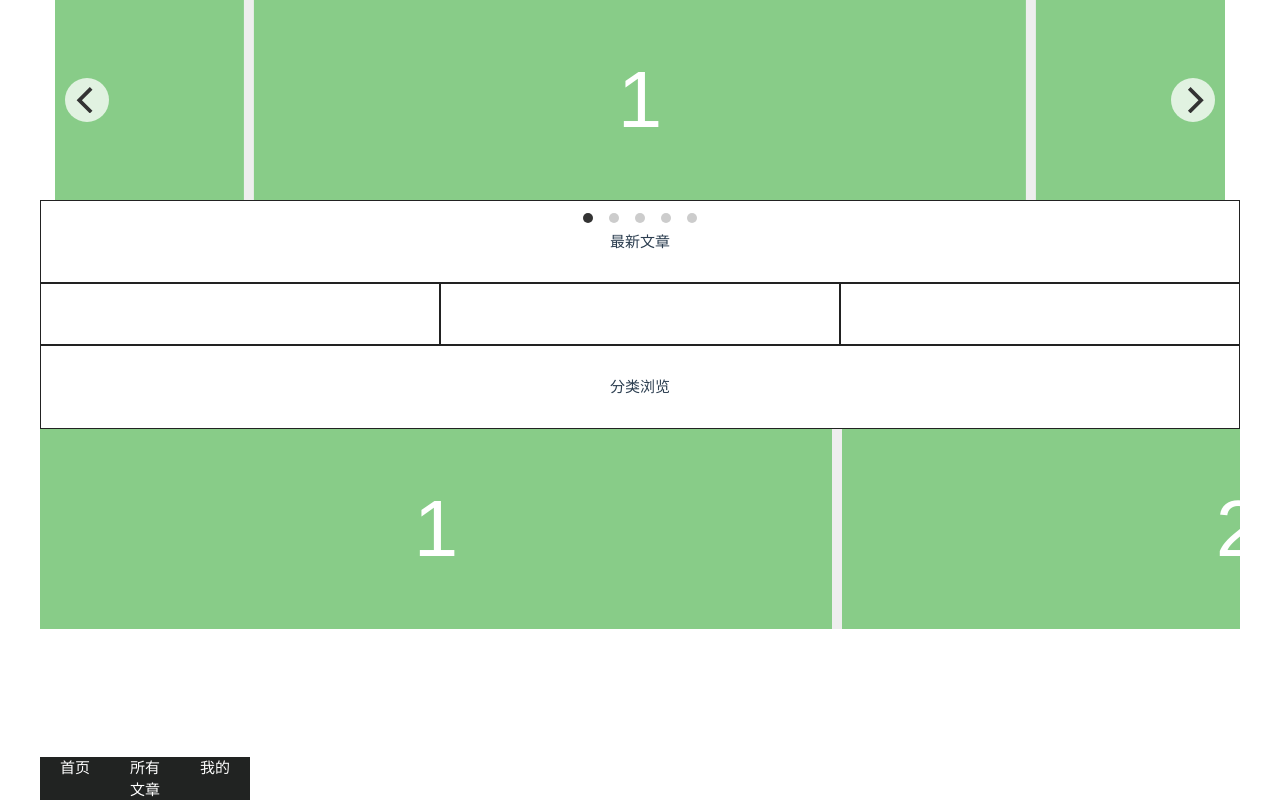
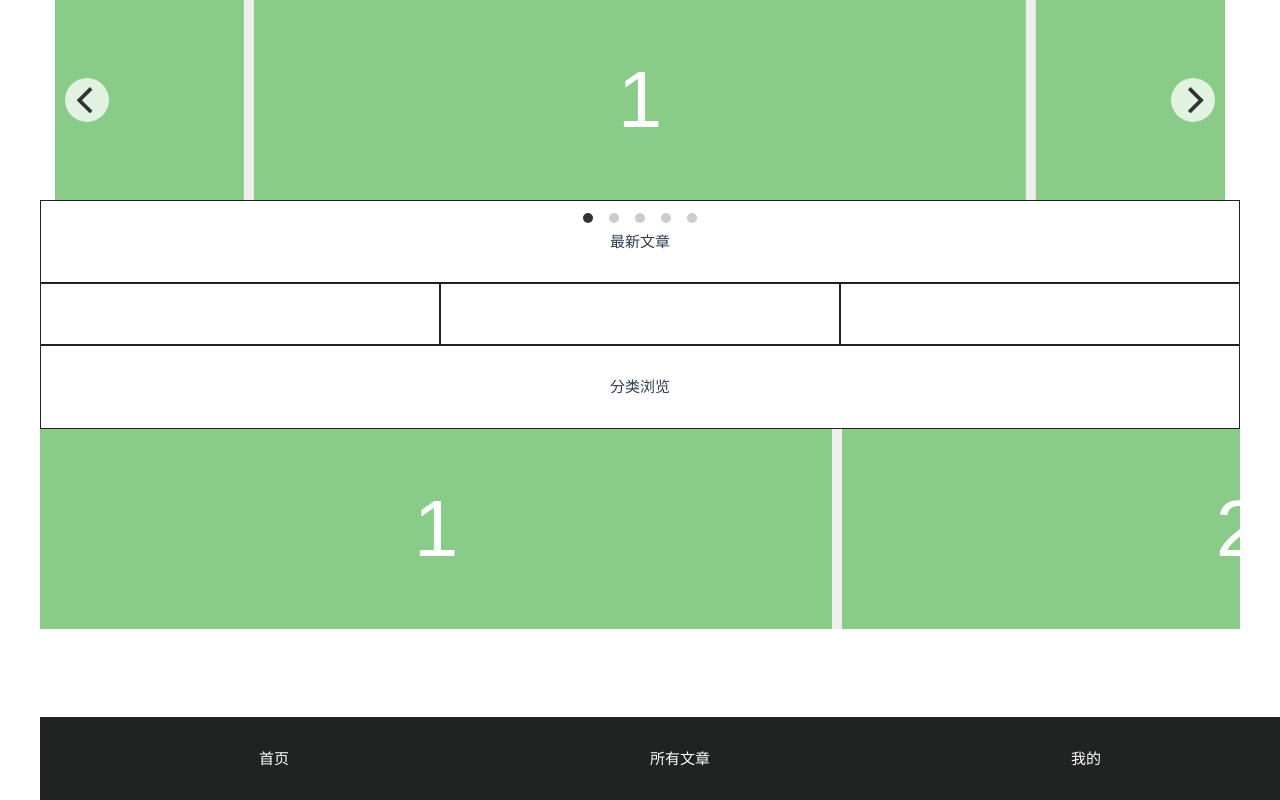
Before and after one commit to c2611261/zaozao2, a plain HTML site: page public/views/home_2.html in a window 1280 px wide. Drawn offline with Linux system fonts and the light colour scheme.

Commit message:
[zhechao]nav-bar fixed

```diff
--- a/public/views/home_2.html
+++ b/public/views/home_2.html
@@ -88,11 +88,12 @@
   <div class="gallery-cell"></div>
 </div>
 
-<div class="row nav-bar fixed">
+<div class="row col-xs-12 nav-bar fixed">
   <div class="col-xs-4 center"><a href="index.html">首页</a></div>
   <div class="col-xs-4 center"><a ui-sref="course_list">所有文章</a></div>
   <div class="col-xs-4 center"><a href="profile_home.html">我的</a></div>
 </div>
+</div>
 
 </body>
 </html>
```
